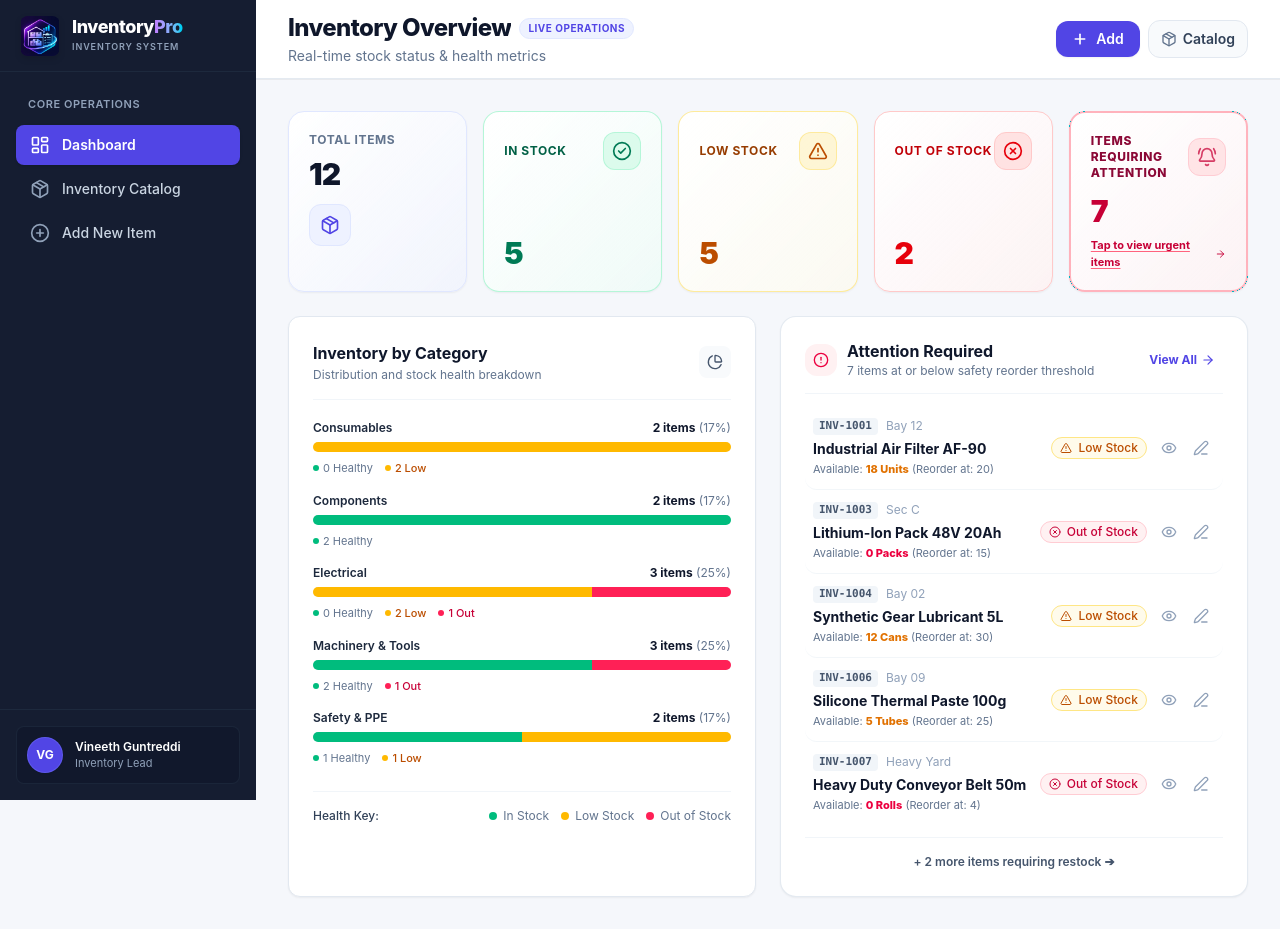
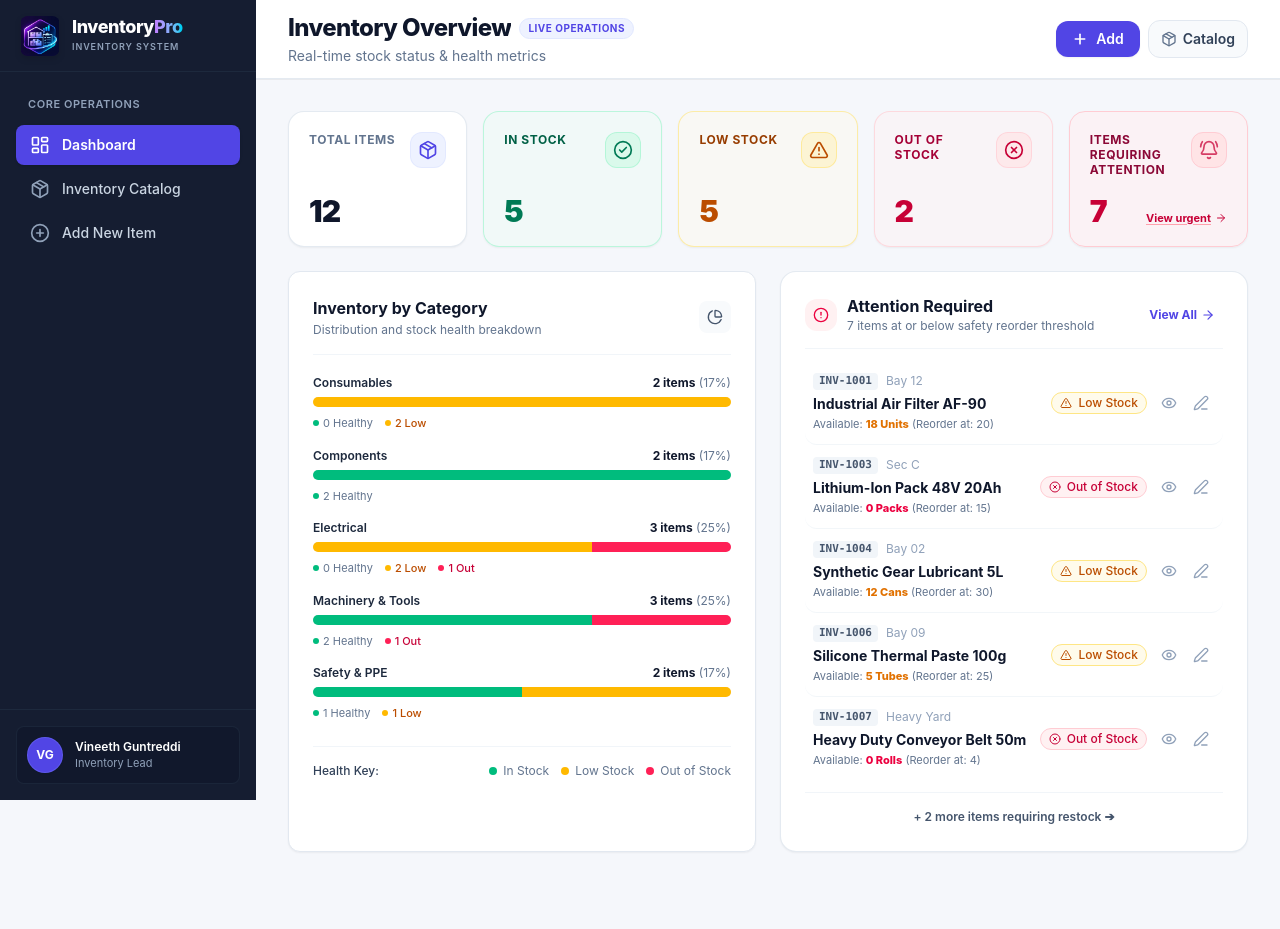
Before and after one commit to vineeth2755/inventory_Stock_Management, a React (Vite) app: page / in a window 1280 px wide. After the commit the page ends 884 px from the top, so only its background shows below. Built offline with nearby package versions, Linux system fonts and the light colour scheme.

Commit message:
refactor(ui): refine metric cards alignment, standardized icon containers, tasteful status backgrounds, and update docs

```diff
--- a/src/components/dashboard/StatCardsGrid.jsx
+++ b/src/components/dashboard/StatCardsGrid.jsx
@@ -12,95 +12,104 @@ import { useInventory } from '../../context/InventoryContext';
 export default function StatCardsGrid() {
   const { metrics, navigateTo } = useInventory();
 
+  // Consistent card geometry:
+  // - Rounded: rounded-2xl (16px)
+  // - Padding: p-4 sm:p-5
+  // - Height: min-h-[136px] flex flex-col justify-between
+  // - Icon box: w-9 h-9 (36px) rounded-xl flex items-center justify-center shrink-0
+  // - Typography: number 32px (text-3xl) font-black tracking-tight
+
   return (
-    <div className="grid grid-cols-2 sm:grid-cols-2 xl:grid-cols-5 gap-3 sm:gap-4">
-      {/* 1. Total Items (Clean Brand Indigo Accent) */}
-      <div className="col-span-2 sm:col-span-1 bg-gradient-to-br from-white to-indigo-50/50 rounded-2xl border border-indigo-100 p-4 sm:p-5 shadow-xs flex items-center justify-between sm:block hover:shadow-md transition-all">
-        <div>
-          <span className="text-[11px] sm:text-xs font-bold uppercase tracking-wider text-slate-500 block">
+    <div className="grid grid-cols-2 sm:grid-cols-2 xl:grid-cols-5 gap-3.5 sm:gap-4">
+      {/* 1. Total Items (Neutral background + Indigo icon) */}
+      <div className="col-span-2 sm:col-span-1 bg-white rounded-2xl border border-slate-200/90 p-4 sm:p-5 shadow-xs flex flex-col justify-between min-h-[136px] hover:shadow-md transition-all">
+        <div className="flex items-start justify-between gap-2">
+          <span className="text-[11px] sm:text-xs font-bold uppercase tracking-wider text-slate-500 leading-tight">
             Total Items
           </span>
-          <div className="text-2xl sm:text-3xl font-black tracking-tight text-slate-900 mt-1 sm:mt-2">
+          <div className="w-9 h-9 rounded-xl bg-indigo-50 text-[#5145E5] border border-indigo-100/80 flex items-center justify-center shrink-0">
+            <Package className="w-4 h-4 sm:w-5 sm:h-5" />
+          </div>
+        </div>
+        <div className="mt-3">
+          <div className="text-2xl sm:text-3xl font-black tracking-tight text-slate-900 leading-none">
             {metrics.totalItems}
           </div>
         </div>
-        <div className="p-2 sm:p-2.5 rounded-xl bg-indigo-50 text-[#5145E5] border border-indigo-100 shrink-0 sm:mt-3 sm:inline-flex">
-          <Package className="w-5 h-5" />
-        </div>
       </div>
 
-      {/* 2. In Stock (Green Tint) */}
-      <div className="bg-gradient-to-br from-white to-emerald-50/60 rounded-2xl border border-emerald-200/80 p-4 sm:p-5 shadow-xs flex flex-col justify-between hover:shadow-md transition-all">
-        <div className="flex items-center justify-between">
-          <span className="text-[11px] sm:text-xs font-bold uppercase tracking-wider text-emerald-800">
+      {/* 2. In Stock (Subtle green background + Green icon) */}
+      <div className="bg-emerald-50/40 rounded-2xl border border-emerald-200/70 p-4 sm:p-5 shadow-xs flex flex-col justify-between min-h-[136px] hover:shadow-md transition-all">
+        <div className="flex items-start justify-between gap-2">
+          <span className="text-[11px] sm:text-xs font-bold uppercase tracking-wider text-emerald-800 leading-tight">
             In Stock
           </span>
-          <div className="p-1.5 sm:p-2 rounded-xl bg-emerald-100/70 text-emerald-700 border border-emerald-200/70">
+          <div className="w-9 h-9 rounded-xl bg-emerald-100/70 text-emerald-700 border border-emerald-200/70 flex items-center justify-center shrink-0">
             <CheckCircle2 className="w-4 h-4 sm:w-5 sm:h-5" />
           </div>
         </div>
-        <div className="mt-2 sm:mt-3">
-          <div className="text-2xl sm:text-3xl font-black text-emerald-700">
+        <div className="mt-3">
+          <div className="text-2xl sm:text-3xl font-black tracking-tight text-emerald-700 leading-none">
             {metrics.inStock}
           </div>
         </div>
       </div>
 
-      {/* 3. Low Stock (Amber Orange Tint) */}
-      <div className="bg-gradient-to-br from-white to-amber-50/60 rounded-2xl border border-amber-200/80 p-4 sm:p-5 shadow-xs flex flex-col justify-between hover:shadow-md transition-all">
-        <div className="flex items-center justify-between">
-          <span className="text-[11px] sm:text-xs font-bold uppercase tracking-wider text-amber-800">
+      {/* 3. Low Stock (Subtle amber background + Amber icon) */}
+      <div className="bg-amber-50/40 rounded-2xl border border-amber-200/70 p-4 sm:p-5 shadow-xs flex flex-col justify-between min-h-[136px] hover:shadow-md transition-all">
+        <div className="flex items-start justify-between gap-2">
+          <span className="text-[11px] sm:text-xs font-bold uppercase tracking-wider text-amber-800 leading-tight">
             Low Stock
           </span>
-          <div className="p-1.5 sm:p-2 rounded-xl bg-amber-100/70 text-amber-700 border border-amber-200/70">
+          <div className="w-9 h-9 rounded-xl bg-amber-100/70 text-amber-700 border border-amber-200/70 flex items-center justify-center shrink-0">
             <AlertTriangle className="w-4 h-4 sm:w-5 sm:h-5" />
           </div>
         </div>
-        <div className="mt-2 sm:mt-3">
-          <div className="text-2xl sm:text-3xl font-black text-amber-700">
+        <div className="mt-3">
+          <div className="text-2xl sm:text-3xl font-black tracking-tight text-amber-700 leading-none">
             {metrics.lowStock}
           </div>
         </div>
       </div>
 
-      {/* 4. Out of Stock (Bold Pure Red) */}
-      <div className="bg-gradient-to-br from-white to-red-50/80 rounded-2xl border border-red-200 p-4 sm:p-5 shadow-xs flex flex-col justify-between hover:shadow-md transition-all">
-        <div className="flex items-center justify-between">
-          <span className="text-[11px] sm:text-xs font-bold uppercase tracking-wider text-red-700">
+      {/* 4. Out of Stock (Subtle red background + Red icon) */}
+      <div className="bg-rose-50/40 rounded-2xl border border-rose-200/70 p-4 sm:p-5 shadow-xs flex flex-col justify-between min-h-[136px] hover:shadow-md transition-all">
+        <div className="flex items-start justify-between gap-2">
+          <span className="text-[11px] sm:text-xs font-bold uppercase tracking-wider text-rose-800 leading-tight">
             Out of Stock
           </span>
-          <div className="p-1.5 sm:p-2 rounded-xl bg-red-100 text-red-600 border border-red-200">
+          <div className="w-9 h-9 rounded-xl bg-rose-100/70 text-rose-700 border border-rose-200/70 flex items-center justify-center shrink-0">
             <XCircle className="w-4 h-4 sm:w-5 sm:h-5" />
           </div>
         </div>
-        <div className="mt-2 sm:mt-3">
-          <div className="text-2xl sm:text-3xl font-black text-red-600">
+        <div className="mt-3">
+          <div className="text-2xl sm:text-3xl font-black tracking-tight text-rose-700 leading-none">
             {metrics.outOfStock}
           </div>
         </div>
       </div>
 
-      {/* 5. Items Requiring Attention (Alert Card with Underlined Link) */}
+      {/* 5. Items Requiring Attention (Light rose background with tasteful red accent) */}
       <div
         onClick={() => navigateTo('list')}
-        className="col-span-2 sm:col-span-1 bg-gradient-to-br from-white to-rose-50/70 rounded-2xl border-2 border-rose-300/80 p-4 sm:p-5 shadow-xs flex flex-col justify-between cursor-pointer active:scale-[0.99] hover:shadow-md hover:border-rose-400 transition-all group"
+        className="col-span-2 sm:col-span-1 bg-rose-50/60 rounded-2xl border border-rose-200 p-4 sm:p-5 shadow-xs flex flex-col justify-between min-h-[136px] cursor-pointer active:scale-[0.99] hover:shadow-md hover:border-rose-300 transition-all group"
       >
-        <div className="flex items-center justify-between">
-          <span className="text-[11px] sm:text-xs font-extrabold uppercase tracking-wider text-rose-900 block">
+        <div className="flex items-start justify-between gap-2">
+          <span className="text-[11px] sm:text-xs font-bold uppercase tracking-wider text-rose-900 leading-tight">
             Items Requiring Attention
           </span>
-          <div className="p-1.5 sm:p-2 rounded-xl bg-rose-100 text-rose-700 border border-rose-200">
+          <div className="w-9 h-9 rounded-xl bg-rose-100 text-rose-700 border border-rose-200 flex items-center justify-center shrink-0">
             <BellRing className="w-4 h-4 sm:w-5 sm:h-5 animate-pulse" />
           </div>
         </div>
 
-        <div className="mt-2 sm:mt-3">
-          <div className="text-2xl sm:text-3xl font-black text-rose-700">
+        <div className="mt-3 flex items-baseline justify-between gap-2">
+          <div className="text-2xl sm:text-3xl font-black tracking-tight text-rose-700 leading-none">
             {metrics.requiringAttentionCount}
           </div>
-          {/* Underlined action */}
-          <div className="mt-2 flex items-center gap-1 text-[11px] font-bold text-rose-700 underline underline-offset-2 decoration-rose-400 group-hover:text-rose-900 group-hover:decoration-rose-600 transition-colors">
-            <span>Tap to view urgent items</span>
+          {/* Subtle underlined navigation prompt */}
+          <div className="flex items-center gap-1 text-[11px] font-bold text-rose-700 underline underline-offset-2 decoration-rose-300 group-hover:decoration-rose-600 transition-colors">
+            <span>View urgent</span>
             <ArrowRight className="w-3 h-3 group-hover:translate-x-0.5 transition-transform" />
           </div>
         </div>
```
Also changed, not shown: 1 other file (tests, documents, lock files or other folders).
